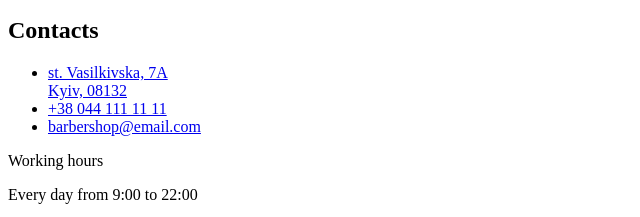
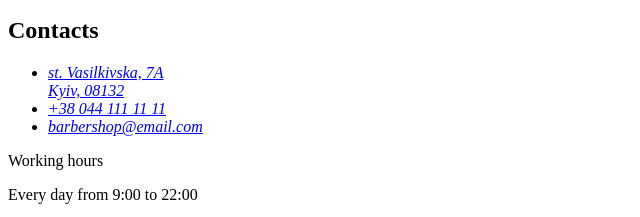
Before and after one commit to Bogdana111/Practice-barbershop, a plain HTML site: page index.html in a window 1280 px wide. Shown: the part 5479-5696 px from the top of the page, 0-640 px from the left. Drawn offline with Linux system fonts and the light colour scheme.

Commit message:
Update index.html

```diff
--- a/index.html
+++ b/index.html
@@ -233,7 +233,7 @@
     <section>
       <h2>Online-booking</h2>
       <h2>Contacts</h2>
-      <addres>
+      <address>
         <ul>
           <li>
             <a
@@ -249,7 +249,7 @@
             <a href="mailto:barbershop@email.com">barbershop@email.com</a>
           </li>
         </ul>
-      </addres>
+      </address>
       <p>Working hours</p>
       <p>Every day from 9:00 to 22:00</p>
     </section>
```
